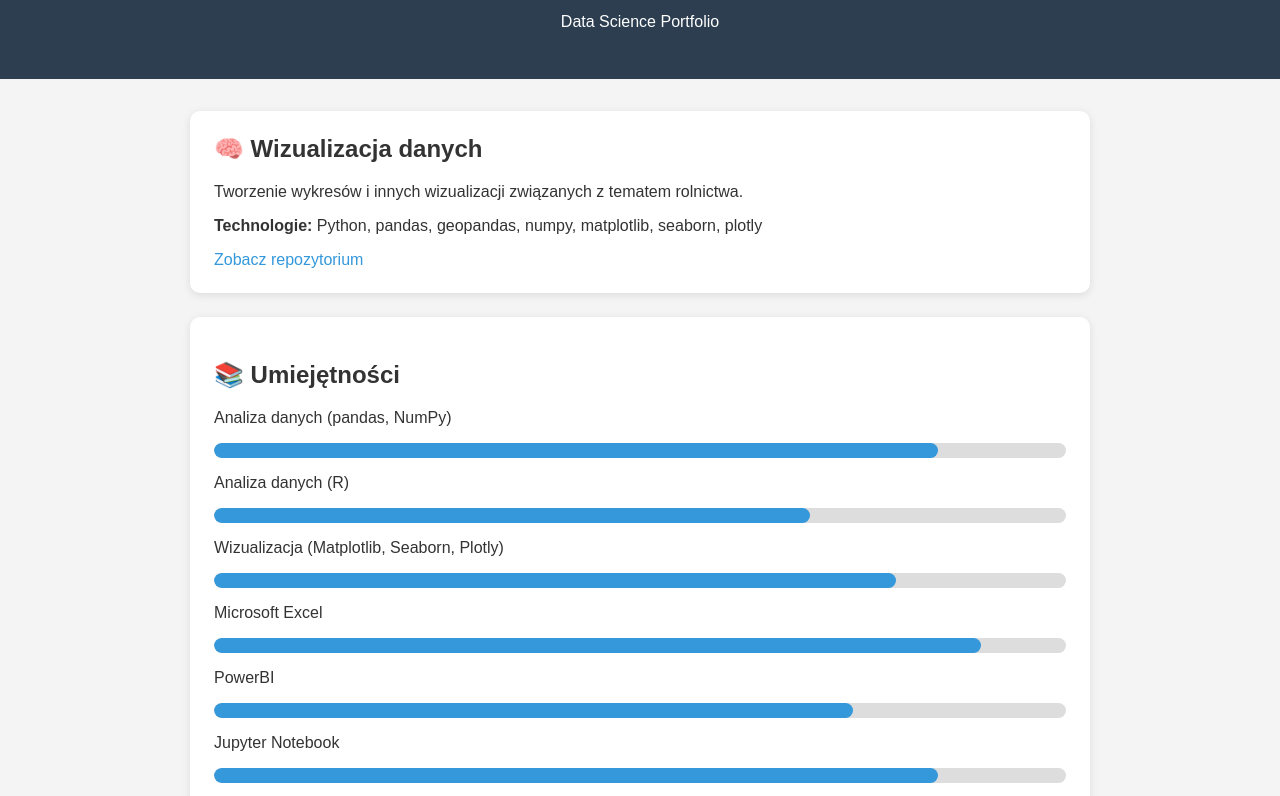
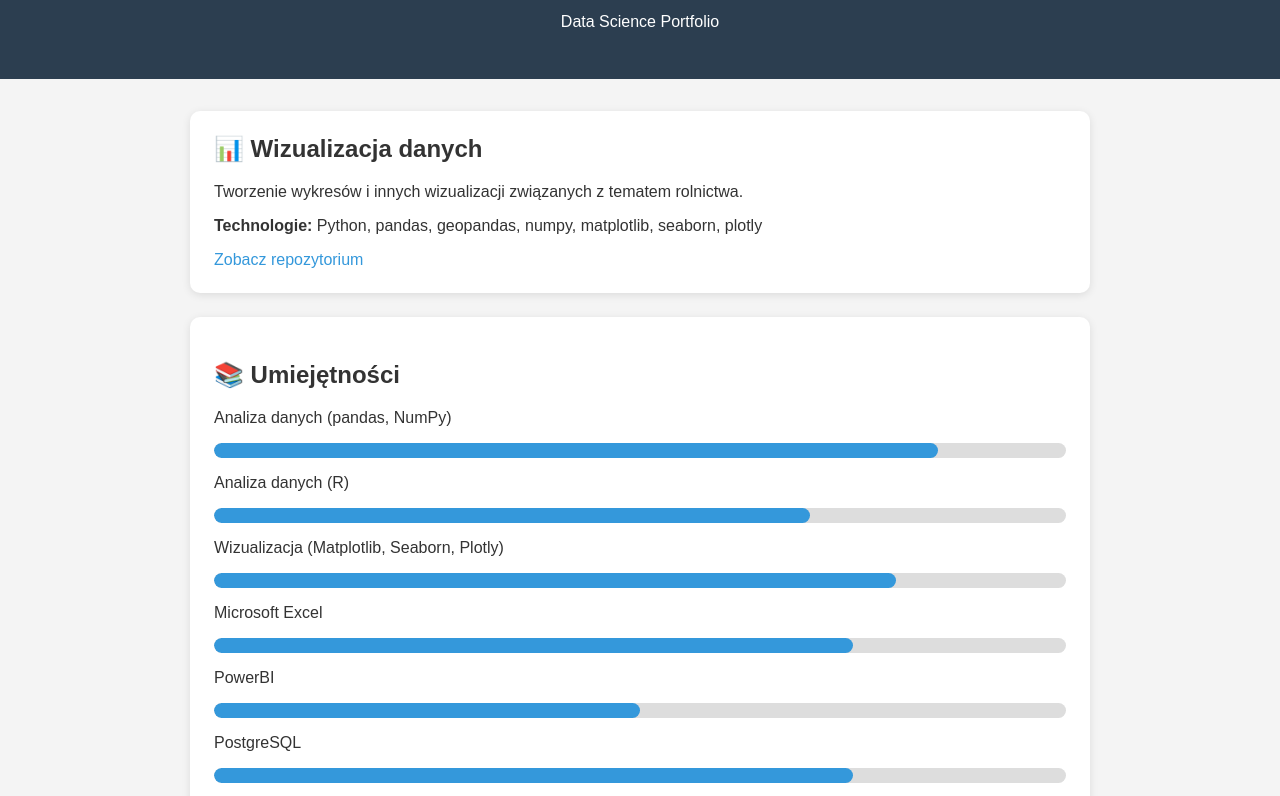
Before and after one commit to knrd23/portfolio_page, a plain HTML site: page index.html in a window 1280 px wide. Shown: the part 93-889 px from the top of the page. Drawn offline with Linux system fonts and the light colour scheme.

Commit message:
Update index.html

```diff
--- a/index.html
+++ b/index.html
@@ -95,7 +95,7 @@
   <div class="container">
 
     <div class="project">
-      <h2>🧠 Wizualizacja danych </h2>
+      <h2>📊 Wizualizacja danych </h2>
       <p>Tworzenie wykresów i innych wizualizacji związanych z tematem rolnictwa. </p>
       <p><strong>Technologie:</strong> Python, pandas, geopandas, numpy, matplotlib, seaborn, plotly</p>
       <a href="https://github.com/knrd23/portfolio/tree/data-visualization" target="_blank">Zobacz repozytorium</a>
@@ -135,22 +135,18 @@
 
   <div class="skill">
     <p>Microsoft Excel</p>
-    <div class="skill-bar"><div class="skill-level" style="width: 90%;"></div></div>
+    <div class="skill-bar"><div class="skill-level" style="width: 75%;"></div></div>
   </div>
 
   <div class="skill">
     <p>PowerBI</p>
-    <div class="skill-bar"><div class="skill-level" style="width: 75%;"></div></div>
+    <div class="skill-bar"><div class="skill-level" style="width: 50%;"></div></div>
   </div>
 
-  <div class="skill">
-    <p>Jupyter Notebook</p>
-    <div class="skill-bar"><div class="skill-level" style="width: 85%;"></div></div>
-  </div>
 
   <div class="skill">
     <p>PostgreSQL</p>
-    <div class="skill-bar"><div class="skill-level" style="width: 65%;"></div></div>
+    <div class="skill-bar"><div class="skill-level" style="width: 75%;"></div></div>
   </div>
 </div>
 
```
